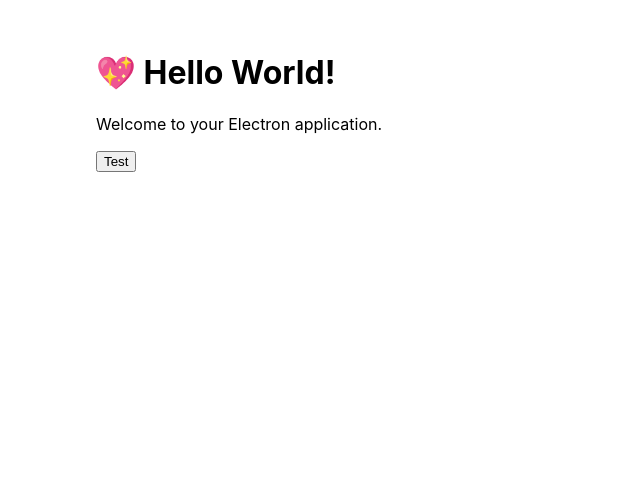
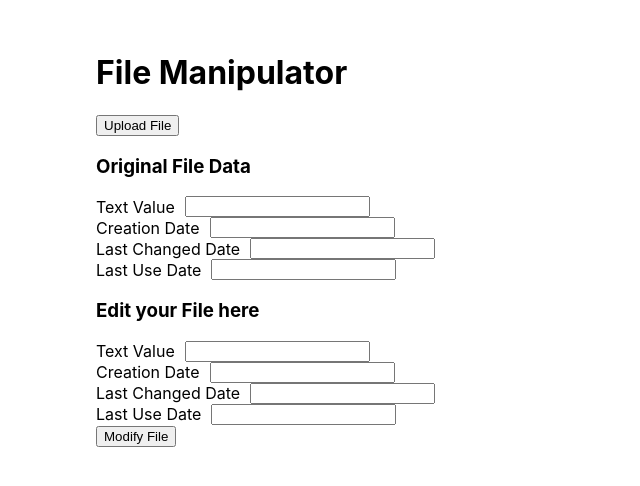
Before and after one commit to RollingSquirrel/anti-forensics-tool, an Electron app: page src/index.html in a window 800 px wide. Shown: the whole page, without its empty margins (0-640 px from the left). Drawn offline with Linux system fonts and the light colour scheme.

Commit message:
added filepicker

```diff
--- a/src/index.css
+++ b/src/index.css
@@ -5,3 +5,19 @@
   max-width: 38rem;
   padding: 2rem;
 }
+
+.modified_data {
+  display: flex;
+  flex-wrap: wrap;
+  align-items: center;
+}
+
+.modified_data label {
+  display: flex;
+  align-items: center;
+  margin-right: 20px;
+}
+
+.modified_data input[type="text"] {
+  margin-left: 10px;
+}
--- a/src/index.html
+++ b/src/index.html
@@ -2,27 +2,91 @@
 <html>
   <head>
     <meta charset="UTF-8" />
-    <title>Hello World!</title>
+    <title>File Manipulator</title>
     <link rel="stylesheet" href="index.css" />
   </head>
   <body>
-    <h1>💖 Hello World!</h1>
-    <p>Welcome to your Electron application.</p>
+    <h1>File Manipulator</h1>
 
-    <button id="test-btn">Test</button>
+    <button id="upload-btn">Upload File</button>
+
+    <h3>Original File Data</h3>
+    <div class="modified_data">
+      <label
+        >Text Value
+        <input type="text" id="original_text_value" readonly />
+      </label>
+      <label
+        >Creation Date
+        <input type="text" id="original_creation_date" readonly />
+      </label>
+      <label
+        >Last Changed Date
+        <input type="text" id="original_last_changed_date" readonly />
+      </label>
+      <label
+        >Last Use Date
+        <input type="text" id="original_last_use_date" readonly />
+      </label>
+    </div>
+
+    <h3>Edit your File here</h3>
+    <div class="modified_data">
+      <label
+        >Text Value
+        <input type="text" id="modified_text_value" readonly />
+      </label>
+      <label
+        >Creation Date
+        <input type="text" id="modified_creation_date" />
+      </label>
+      <label
+        >Last Changed Date
+        <input type="text" id="modified_last_changed_date" value=""/>
+      </label>
+      <label
+        >Last Use Date
+        <input type="text" id="modified_last_use_date" />
+      </label>
+    </div>
+
+    <button id="modify-btn">Modify File</button>
 
     <script>
-      const btnRef = document.getElementById('test-btn');
 
-      btnRef.addEventListener('click', () => {
-        window.api.send('hello-world', 'Hello World!');
+      const uploadButton = document.getElementById("upload-btn");
+      const creationDate = document.getElementById("original_creation_date")
+      const textValue = document.getElementById("original_text_value")
+      const lastChanged = document.getElementById("original_last_changed_date")
+      const lastUsed = document.getElementById("original_last_use_date")
 
 
-        window.api.receiveOnce('hello-world-reply', (data) => {
-          console.log(data);
-          console.log("Received reply from main process");
-        });
-      });
+      async function updateLastEdited(filePath) {
+        const now = new Date("1980-01-01");
+        await fs.utimes(filePath, now, now);
+      }
+
+      uploadButton.addEventListener('click', () => {
+        const input = document.createElement('input')
+        input.type = 'file'
+        input.accept = '.txt,.jpg,.png,.gif'
+
+        input.addEventListener('change', () => {
+          const file = input.files[0]
+          console.log(file.path)
+
+          window.api.send("hello-world", file.path);
+
+          window.api.receiveOnce("hello-world-reply", (data) => {
+            console.log(data);
+            console.log("Received reply from main process");
+          });
+        })
+
+        input.click()
+      })
+
+
     </script>
   </body>
 </html>
```
Also changed, not shown: src/index.js (+18 -12 lines).
